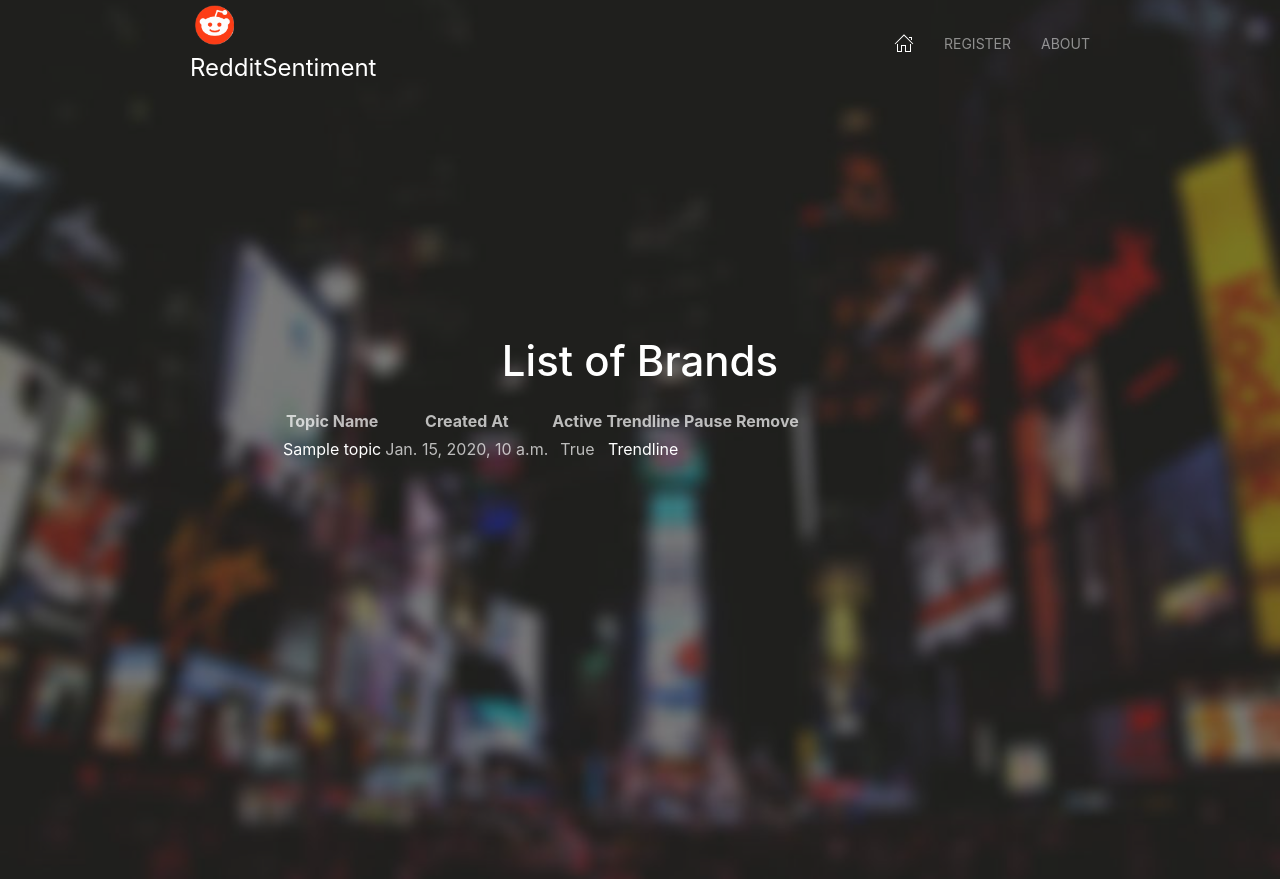
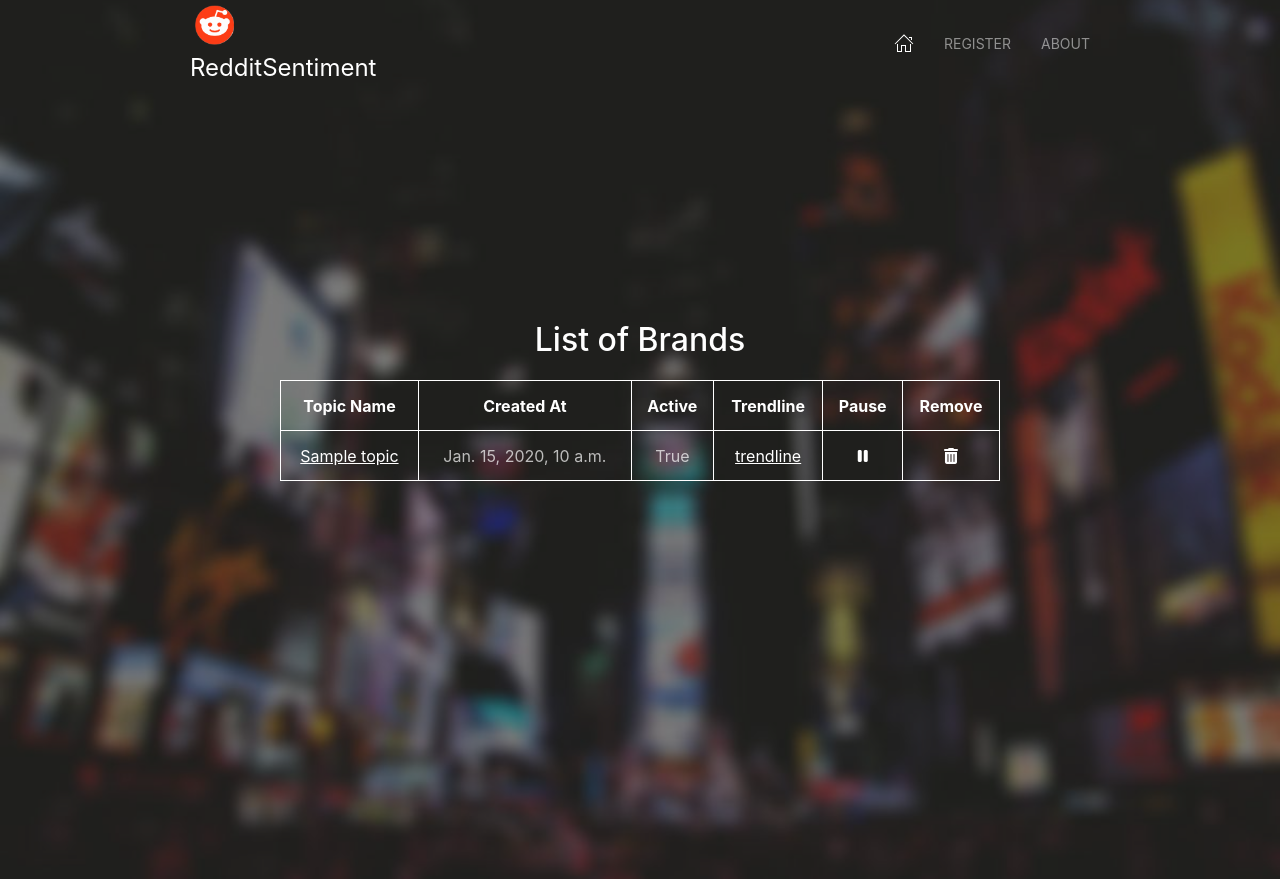
Before and after one commit to patel436/reddit-sentiment-analysis, a Django app: page /brand_list/ in a window 1280 px wide. Shown: the top 879 px of the page. Run offline with Django 3.2, Linux system fonts and the light colour scheme; tables that the repository leaves empty hold one stand-in row (values such as "Sample post"); some libraries are stand-ins or nearby versions.

Commit message:
[UI changes] - related to brandlist table and real-time dashboard scrolling

```diff
--- /dev/null
+++ b/reddit_sentiment_analyzer/static/style.css
@@ -0,0 +1,57 @@
+/* Reset default styles for table */
+table {
+    border-collapse: collapse;
+    width: 100%;
+}
+
+/* Style the table with white border */
+.styled-table {
+    border: 1px solid white;
+}
+
+/* Style table header */
+.styled-table th {
+    border: 1px solid white;
+    padding: 10px;
+    color: white;
+}
+
+/* Style table data cells */
+.styled-table td {
+    border: 1px solid white;
+    padding: 10px;
+}
+
+/* Make rows equal height (optional) */
+.styled-table tr {
+    height: 50px; /* Adjust the height as needed */
+}
+
+/* Apply basic styling to the scrollable container */
+.scrollable-container {
+    width: 550px; /* Set your desired width */
+    height: 300px; /* Set your desired height */
+    overflow: auto;
+    position: relative;
+    margin-left: 20px;
+    overflow-x: hidden;
+    border: 1px solid #ccc; /* Add a border for visualization */
+}
+
+/* Style the scrollbar for WebKit-based browsers (e.g., Chrome, Safari) */
+/* The scrollbar styles will only apply to WebKit-based browsers */
+.scrollable-container::-webkit-scrollbar {
+    width: 8px; /* Set the width of the scrollbar */
+}
+
+.scrollable-container::-webkit-scrollbar-track {
+    background-color: #f1f1f1;
+}
+
+.scrollable-container::-webkit-scrollbar-thumb {
+    background-color: #888;
+}
+
+.scrollable-container::-webkit-scrollbar-thumb:hover {
+    background-color: #555;
+}
--- a/reddit_sentiment_analyzer/templates/brand_list.html
+++ b/reddit_sentiment_analyzer/templates/brand_list.html
@@ -1,12 +1,11 @@
 {% extends "index.html" %}
-{% load static %}
 
 {% block appcontent %}
 
-    <h1 class="uk-heading-primary animate uk-invisible" style="font-weight: 500;">List of Brands</h1>
+    <h2 class="uk-heading-primary animate uk-invisible" style="font-weight: 500;">List of Brands</h2>
     <div class="uk-width-4-5@m uk-margin-auto animate uk-invisible">
 
-        <table class="table table-striped table-hover table-bordered">
+        <table class="styled-table">
         <thead class="table-dark">
             <tr>
                 <th scope="col">Topic Name</th>
@@ -22,10 +21,10 @@
             {% if topics %}
                 {% for topic in topics %}
                     <tr>
-                        <td><a href={% url 'reddit_sentiment_analyzer:chart' topic.topic_name%}>{{ topic.topic_name }}</a></td>
+                        <td><a href={% url 'reddit_sentiment_analyzer:chart' topic.topic_name%}><u>{{ topic.topic_name }}</u></a></td>
                         <td>{{ topic.created_at }}</td>
                         <td>{{ topic.active }}</td>
-                        <td><a href={% url 'reddit_sentiment_analyzer:trendline' topic.topic_name%}>Trendline</a></td>
+                        <td><a href={% url 'reddit_sentiment_analyzer:trendline' topic.topic_name%}><u>trendline</u></a></td>
 
                         {% if topic.active %}
                         <td><a href="{% url 'reddit_sentiment_analyzer:pause_topic' topic.topic_name %}"><i class="fas fa-pause"></i></a></td>
--- a/reddit_sentiment_dashboard/templates/base.html
+++ b/reddit_sentiment_dashboard/templates/base.html
@@ -6,6 +6,8 @@
     <meta name="viewport" content="width=device-width, initial-scale=1">
     <!-- UIkit CSS -->
     <link rel="stylesheet" type="text/css" href="https://cdnjs.cloudflare.com/ajax/libs/uikit/3.1.6/css/uikit.min.css" />
+    <link rel="stylesheet" href="https://cdnjs.cloudflare.com/ajax/libs/font-awesome/6.0.0-beta3/css/all.min.css">
+    <link rel="stylesheet" type="text/css" href="{% static 'style.css' %}">
 </head>
 
 <body>
```
Also changed, not shown: reddit_sentiment_analyzer/templates/chart.html (+4 -3 lines).
